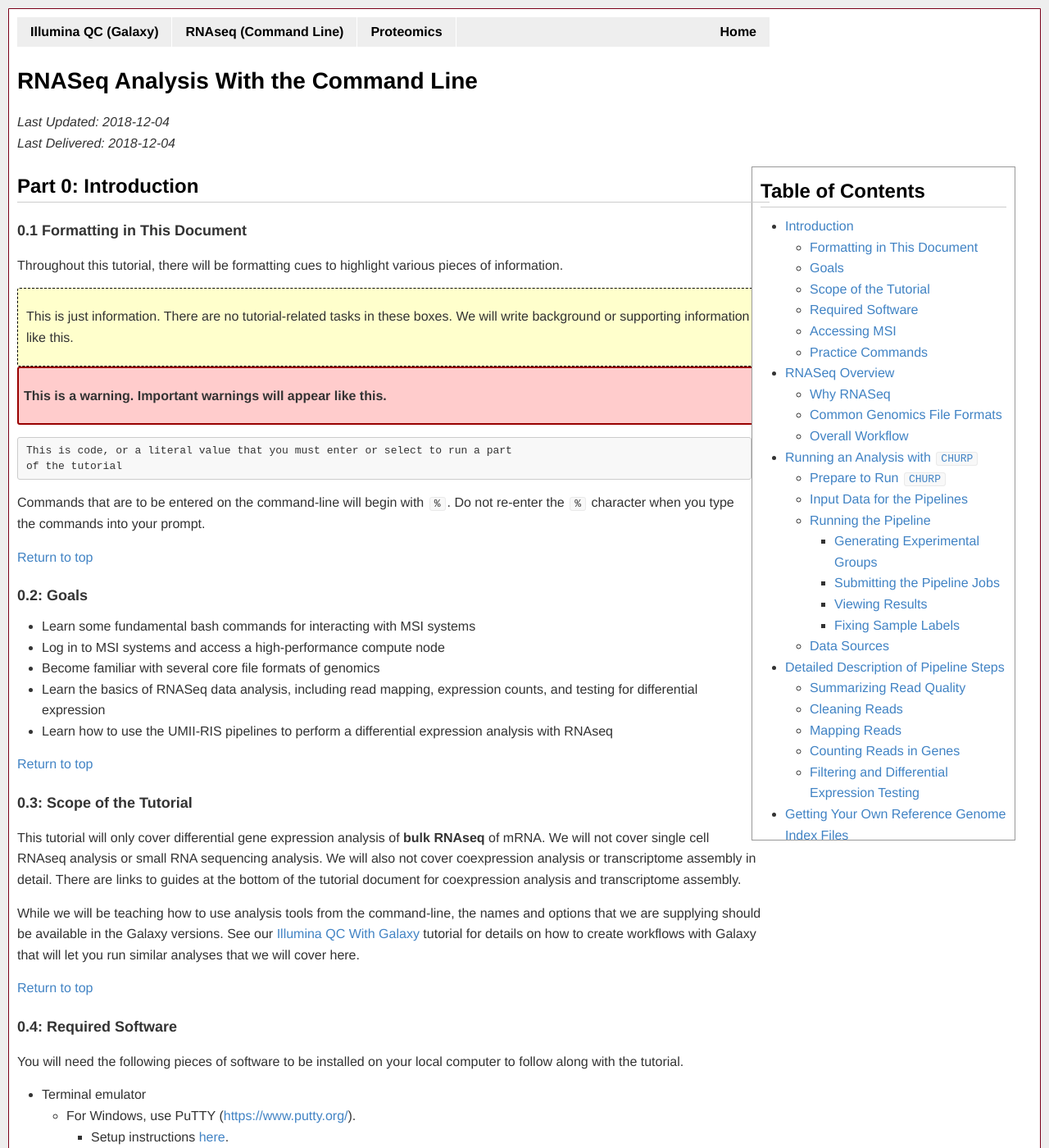
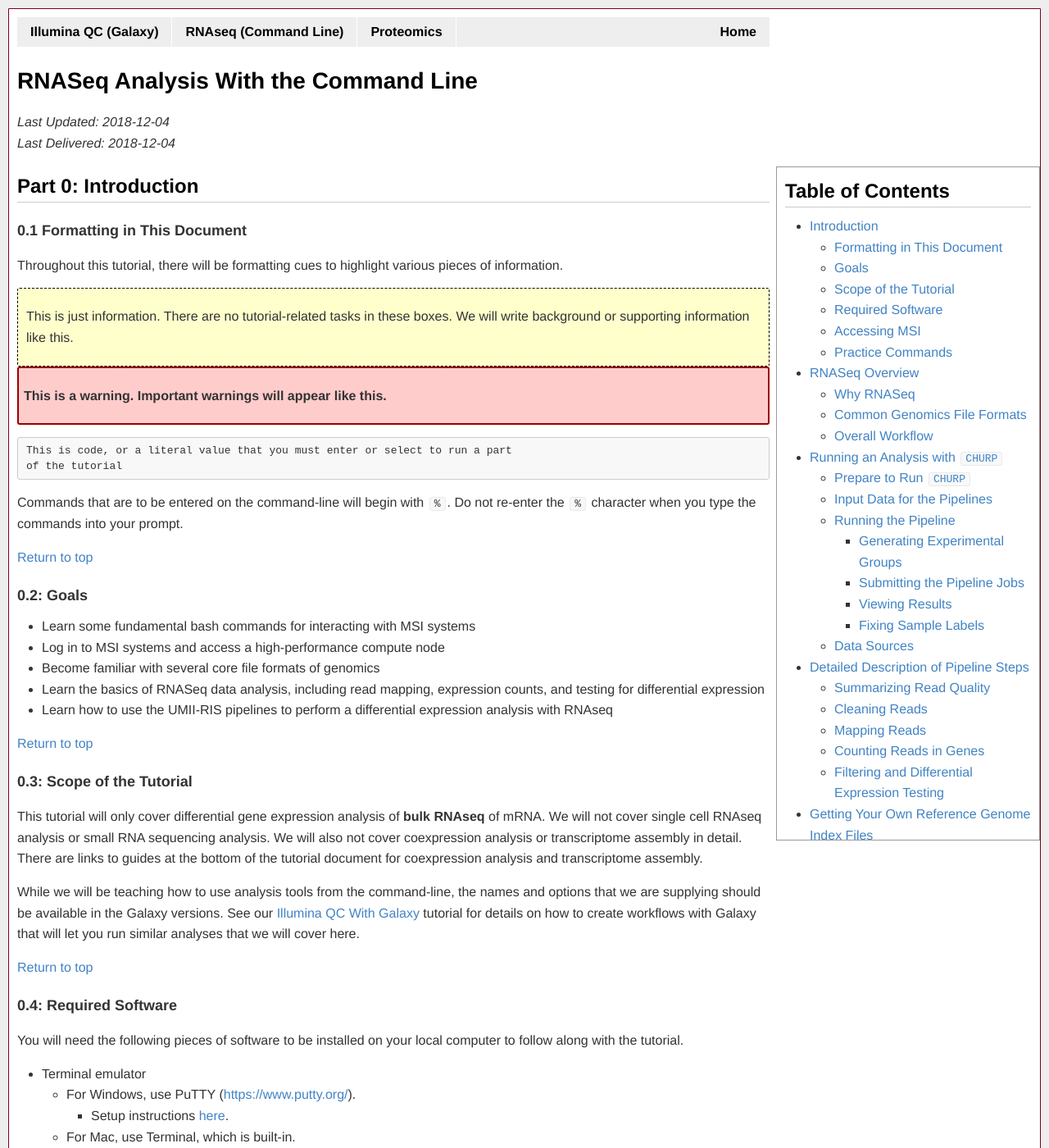
Before and after one commit to msi-ris/Tutorials, a Jekyll site: the page built from rnaseq_cmd.md, in a window 1280 px wide and 1400 px high. Shown: the whole window at 82% size. Built offline with Jekyll 4.4.1, drawn with Linux system fonts in a browser that asks for light colours.

Commit message:
Update layout

```diff
--- a/css/main.css
+++ b/css/main.css
@@ -39,7 +39,7 @@ body {
     padding:10px;
     width:300px;
     height:800px;
-    margin-right:-300px;
+    margin-right:-330px;
     overflow:scroll;
     border:1px solid #999;
     background-color:#fff;
```
